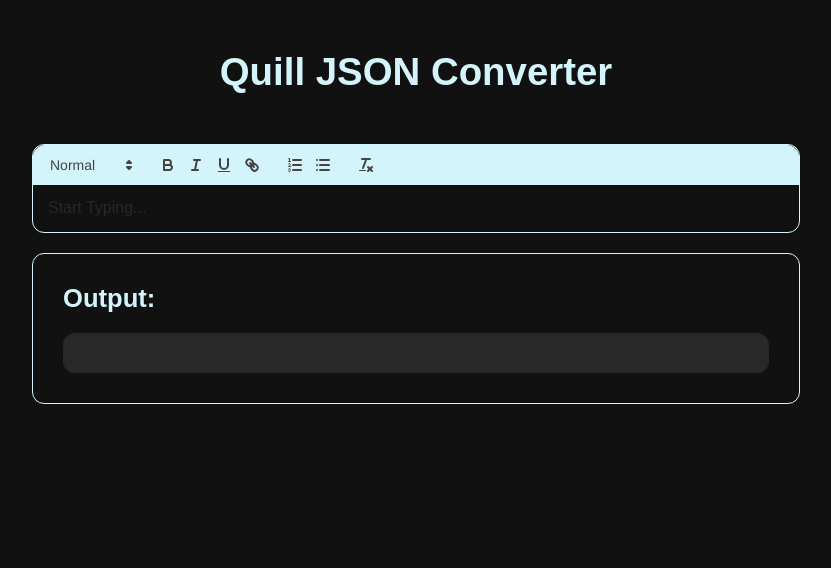
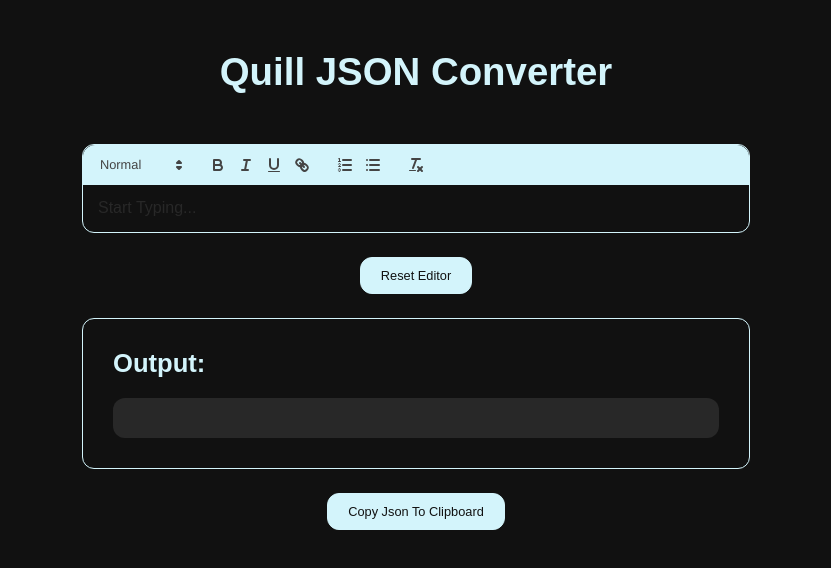
Before and after one commit to mbb10324/quill-json-converter, a React app: page / in a window 1280 px wide. Shown: the top 568 px of the page, without its empty margins (224-1055 px from the left). Built offline with nearby package versions, Linux system fonts and the light colour scheme.

Commit message:
added qol buttons

```diff
--- a/src/App.css
+++ b/src/App.css
@@ -1,6 +1,7 @@
 * {
 	margin: 0;
 	padding: 0;
+	box-sizing: border-box;
 }
 
 :root {
@@ -29,11 +30,35 @@
 .quill-wrapper {
 	width: 60vw;
 	padding: 50px;
+	display: flex;
+	flex-direction: column;
+	align-items: center;
+	justify-content: center;
+	gap: 1.5rem;
+}
+
+.quill-wrapper button {
+	outline: none;
+	background-color: var(--Baby);
+	border: 1px solid var(--Baby);
+	border-radius: 12px;
+	padding: 10px 20px;
+	font-size: 1vw;
+	font-family: Arial, sans-serif;
+	color: var(--Black);
+	cursor: pointer;
+	transition: all 0.2s ease-in-out;
+}
+
+.quill-wrapper button:hover {
+	background-color: var(--Black);
+	color: var(--Baby);
 }
 
 .quill {
 	border: 1px solid var(--Baby) !important;
 	border-radius: 12px;
+	width: 100%;
 }
 
 .ql-toolbar {
@@ -56,10 +81,10 @@
 }
 
 .quill-json {
-	margin-top: 20px;
 	border: 1px solid var(--Baby);
 	border-radius: 12px;
 	padding: 30px;
+	width: 100%;
 }
 
 .quill-json h2 {
@@ -72,3 +97,17 @@
 	border-radius: 12px;
 	padding: 20px;
 }
+
+.quill-wrapper span {
+	font-size: 1vw;
+	animation: fadeIn 0.6s ease-in-out;
+}
+
+@keyframes fadeIn {
+	0% {
+		opacity: 0;
+	}
+	100% {
+		opacity: 1;
+	}
+}
--- a/src/App.js
+++ b/src/App.js
@@ -1,10 +1,11 @@
 import "react-quill/dist/quill.snow.css";
 import ReactQuill from "react-quill";
+import { useState } from "react";
 import "./App.css";
-import { useState } from "react";
 
 export default function App() {
 	const [delta, setDelta] = useState();
+	const [copied, setCopied] = useState(false);
 
 	function handleQullJSON(content, delta, source, editor) {
 		const theDelta = editor.getContents();
@@ -14,15 +15,27 @@
 		}
 	}
 
+	function copyJsonToClipboard() {
+		const deltaJson = JSON.stringify(delta, null, 2);
+		navigator.clipboard.writeText(deltaJson);
+		setCopied(true);
+		setTimeout(() => {
+			setCopied(false);
+		}, 3000);
+	}
+
 	return (
 		<div className="app">
 			<h1>Quill JSON Converter</h1>
 			<div className="quill-wrapper">
-				<ReactQuill theme="snow" onChange={handleQullJSON} placeholder="Start Typing..." />
+				<ReactQuill theme="snow" onChange={handleQullJSON} placeholder="Start Typing..." value={delta} />
+				<button onClick={() => setDelta()}>Reset Editor</button>
 				<div className="quill-json">
 					<h2>Output:</h2>
 					<pre>{JSON.stringify(delta, null, 2)}</pre>
 				</div>
+				<button onClick={copyJsonToClipboard}>Copy Json To Clipboard</button>
+				{copied && <span>Copied To Clipboard!</span>}
 			</div>
 		</div>
 	);
```
